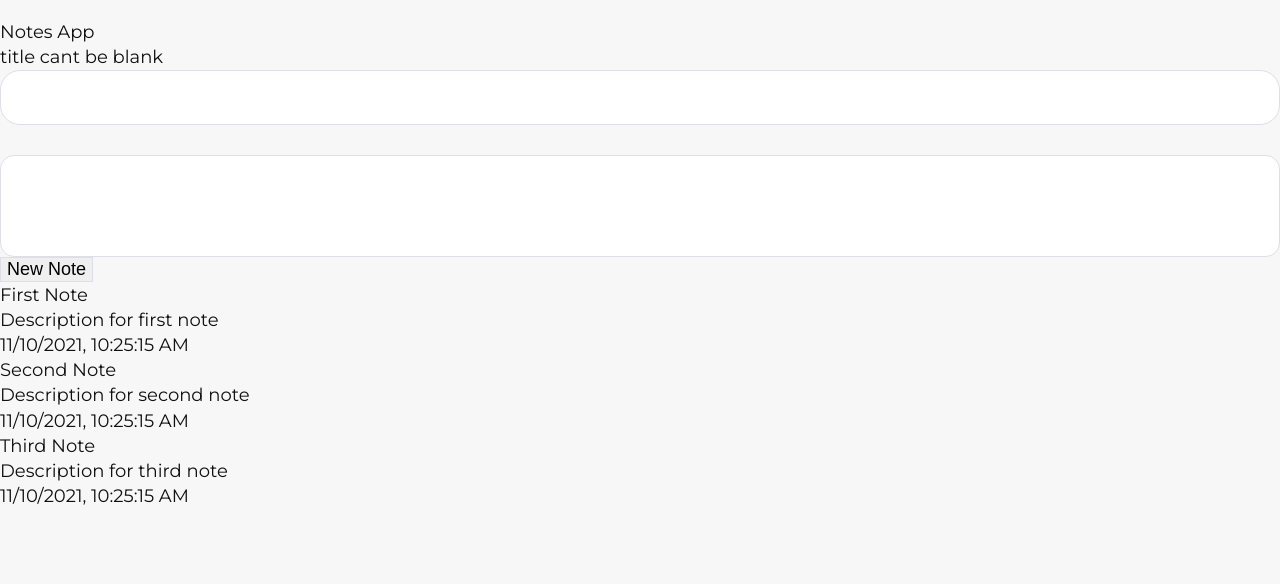
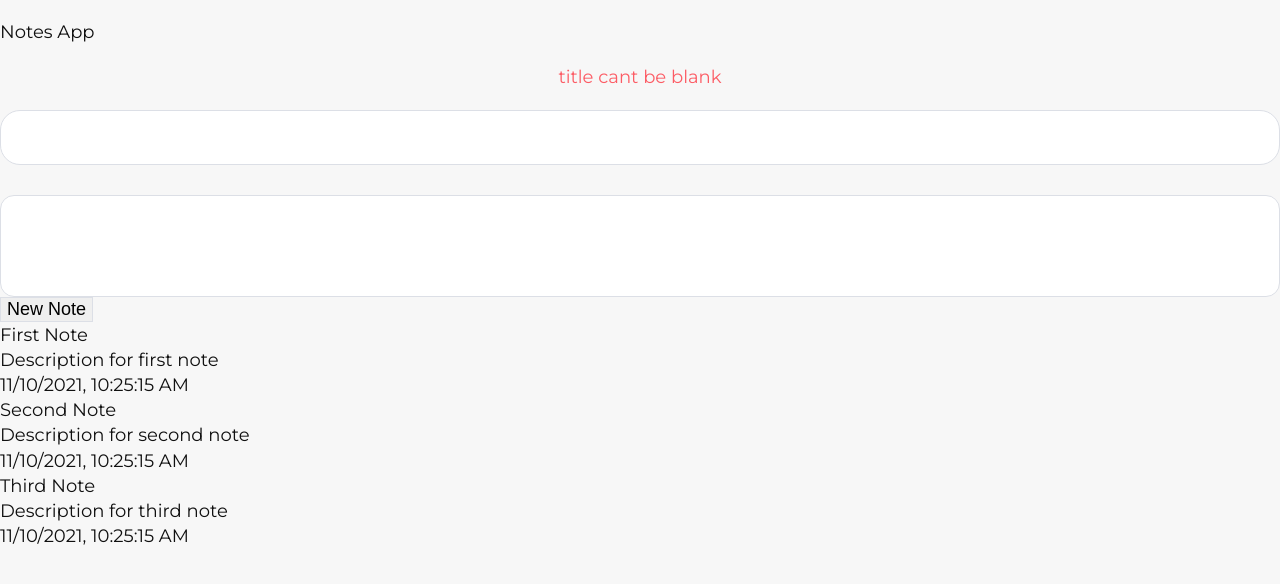
Before and after one commit to YaroslavArtemenko/vue-notes-course, a Vue app: page / in a window 1280 px wide. Both pictures are taken after a click on the button "New Note". Shown: the top 584 px of the page. Built offline with nearby package versions, Linux system fonts and the light colour scheme.

Commit message:
added new component Message and added tgis component to the App.vue

```diff
--- a/src/App.vue
+++ b/src/App.vue
@@ -7,9 +7,8 @@
         <div class="container">
           <h1>{{ title }}</h1>
 
-          <div class="message" v-if="message">
-            <p>{{ message }}</p>
-          </div>
+          <Message v-if="message" :message="message"></Message>
+
           <!-- new note -->
           <div class="new-note">
             <input v-model="note.title" type="text">
@@ -39,7 +38,12 @@
 
 <script>
 
+import Message from '@/components/Message.vue'
+
 export default {
+  components: {
+    Message
+  },
   data() {
     return {
       title: 'Notes App',
--- /dev/null
+++ b/src/components/Message.vue
@@ -0,0 +1,27 @@
+<template>
+  <div class="message">
+    <p>{{ message }}</p>
+  </div>
+</template>
+
+<script>
+export default {
+  name: "Message",
+  props: {
+    message: {
+      type: String,
+      required: true
+    }
+  }
+}
+</script>
+
+<style lang="scss" scoped>
+.message {
+  text-align: center;
+  padding: 20px;
+}
+p {
+  color: #fc5c65;
+}
+</style>
```
